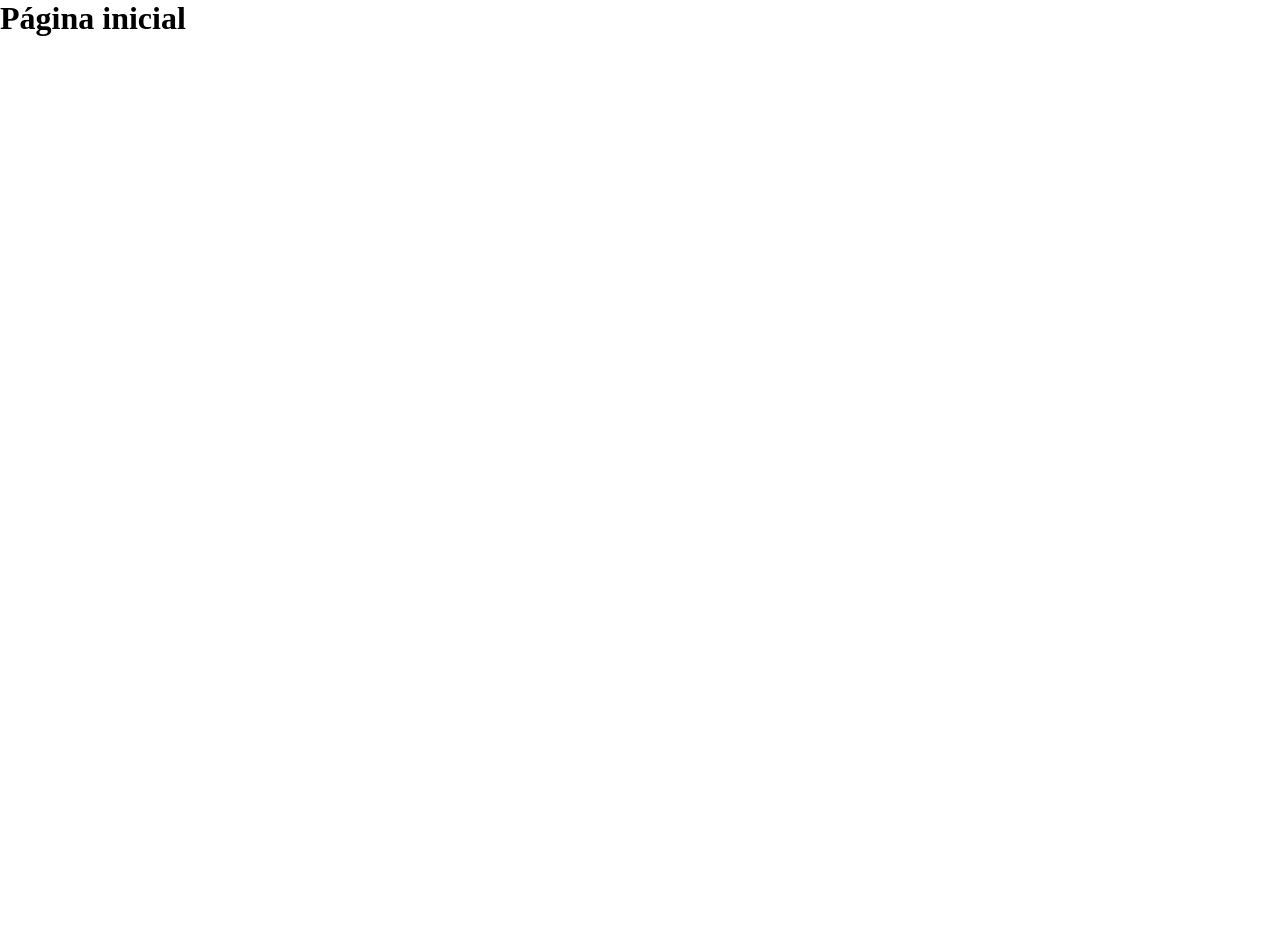
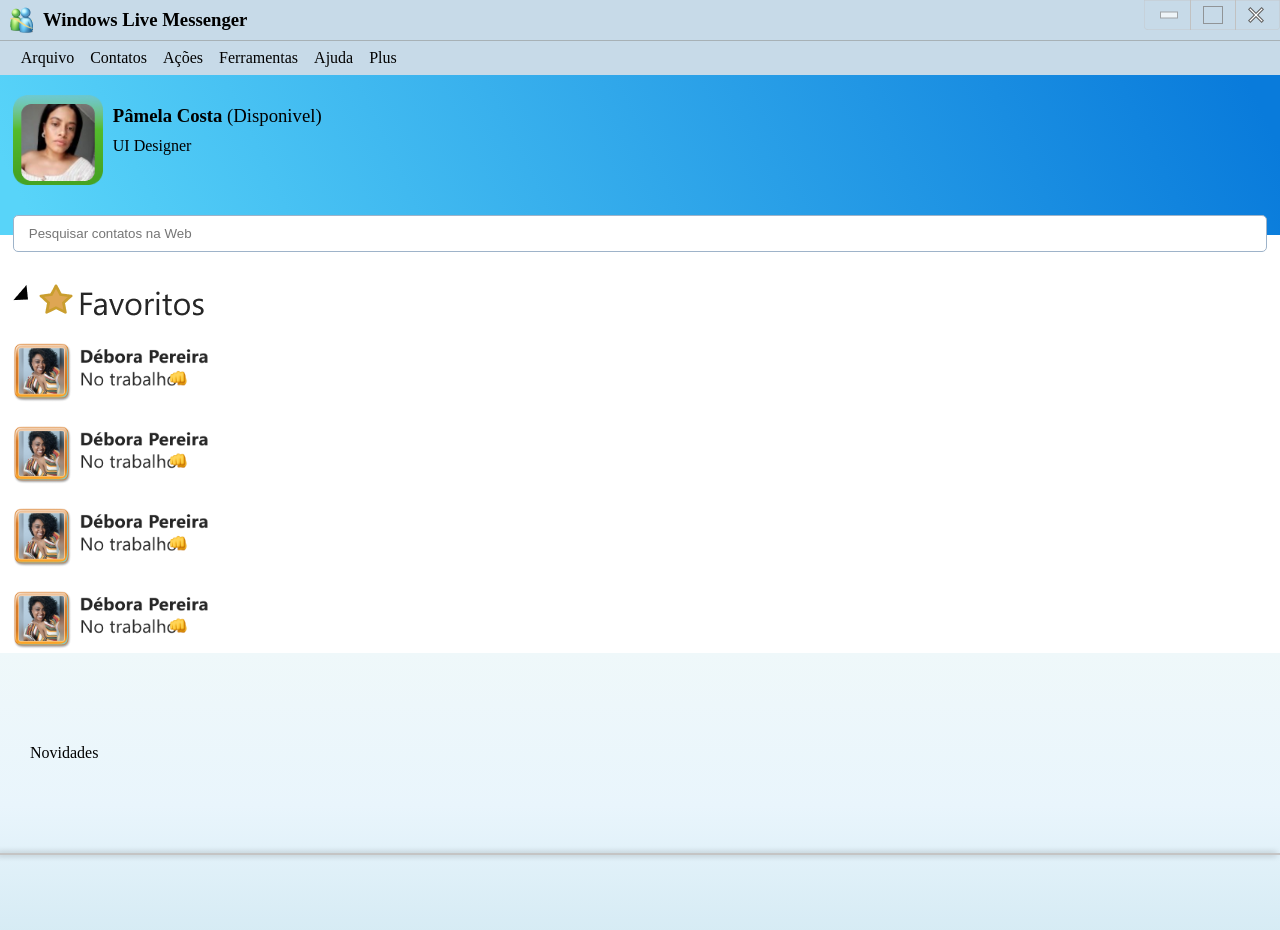
Before and after one commit to Diogoloiola/msn-clone, a Vue app: page /dashboard in a window 1280 px wide. Shown: the top 930 px of the page. Before the commit the page ends 800 px from the top, so only its background shows below. Built offline with nearby package versions, Linux system fonts and the light colour scheme.

Commit message:
create home page for aplication

```diff
--- a/src/views/Home/index.vue
+++ b/src/views/Home/index.vue
@@ -1,3 +1,158 @@
 <template>
-  <h1>Página inicial</h1>
+  <div class="container-fluid">
+    <header class="header d-flex bg-blue justify-content-between">
+      <div class="ml-1 justify-content-between align-items-center d-flex">
+        <img src="@/assets/images/mini_logo.png" alt="logo msn" />
+        <h3 class="ml-1">Windows Live Messenger</h3>
+      </div>
+      <div>
+        <img src="@/assets/images/buttons.png" alt="buttons" />
+      </div>
+    </header>
+    <div class="bg-blue" style="border-top: 1px solid #a7b1b6">
+      <div class="container">
+        <div style="width: 20%">
+          <ul class="list">
+            <li>Arquivo</li>
+            <li>Contatos</li>
+            <li>Ações</li>
+            <li>Ferramentas</li>
+            <li>Ajuda</li>
+            <li>Plus</li>
+          </ul>
+        </div>
+      </div>
+    </div>
+    <div
+      style="
+        background: linear-gradient(64.31deg, #58d4f9 2.8%, #097bdb 97.47%);
+        height: 20%;
+      "
+    >
+      <div class="container">
+        <div class="d-flex align-items-center">
+          <img
+            style="margin-top: 20px"
+            class="picture"
+            src="@/assets/images/Group 6.png"
+            alt="foto de perfil do usuário"
+          />
+          <div class="ml-1">
+            <h3>Pâmela Costa <span>(Disponivel)</span></h3>
+            <p class="mt-1">UI Designer</p>
+          </div>
+        </div>
+        <div style="margin-top: 30px">
+          <custom-input
+            :inputType="'text'"
+            :placeholder="'Pesquisar contatos na Web'"
+          ></custom-input>
+        </div>
+        <div class="mt-1" style="margin-top: 30px">
+          <img
+            class=""
+            src="@/assets/images/Favoritos.png"
+            alt="foto de perfil do usuário"
+          />
+          <div>
+            <ul>
+              <li class="mt-2">
+                <img
+                  src="@/assets/images/Débora Pereira.png"
+                  alt=""
+                  width="220"
+                />
+              </li>
+              <li class="mt-2">
+                <img
+                  src="@/assets/images/Débora Pereira.png"
+                  alt=""
+                  width="220"
+                />
+              </li>
+              <li class="mt-2">
+                <img
+                  src="@/assets/images/Débora Pereira.png"
+                  alt=""
+                  width="220"
+                />
+              </li>
+              <li class="mt-2">
+                <img
+                  src="@/assets/images/Débora Pereira.png"
+                  alt=""
+                  width="220"
+                />
+              </li>
+            </ul>
+          </div>
+        </div>
+      </div>
+      <footer class="bg-gray">
+        <div class="container" style="width: 100%; height: 320px">
+        <div style="display: flex; height: 200px; align-items: center; margin-left: 30px;">
+          Novidades
+        </div>
+          <div
+            style="
+              width: 100%;
+              height: 2px;
+              background: #c4c4c4;
+              box-shadow: -3px 0px 6px rgba(0, 0, 0, 0.4);
+            "
+          ></div>
+        </div>
+      </footer>
+    </div>
+  </div>
 </template>
+
+<style scoped>
+.container-fluid {
+  width: 100%;
+  height: 100%;
+}
+
+.container {
+  width: 98%;
+  margin: auto;
+}
+
+.bg-blue {
+  background: #c7dae8;
+}
+
+.header {
+  height: 40px;
+}
+
+.list {
+  list-style-type: none;
+  display: flex;
+  justify-content: space-between;
+}
+
+.list li {
+  padding: 8px;
+}
+
+.picture {
+  width: 90px;
+  height: 90px;
+}
+
+span {
+  font-weight: 200;
+}
+ul {
+  list-style-type: none;
+}
+
+.bg-gray {
+  background: linear-gradient(180deg, #eff8fa 0%, #e9f5fc 47.79%, #d0e8f2 100%);
+}
+</style>
+
+<script setup>
+import CustomInput from "@/components/CustomInput.vue";
+</script>
```
